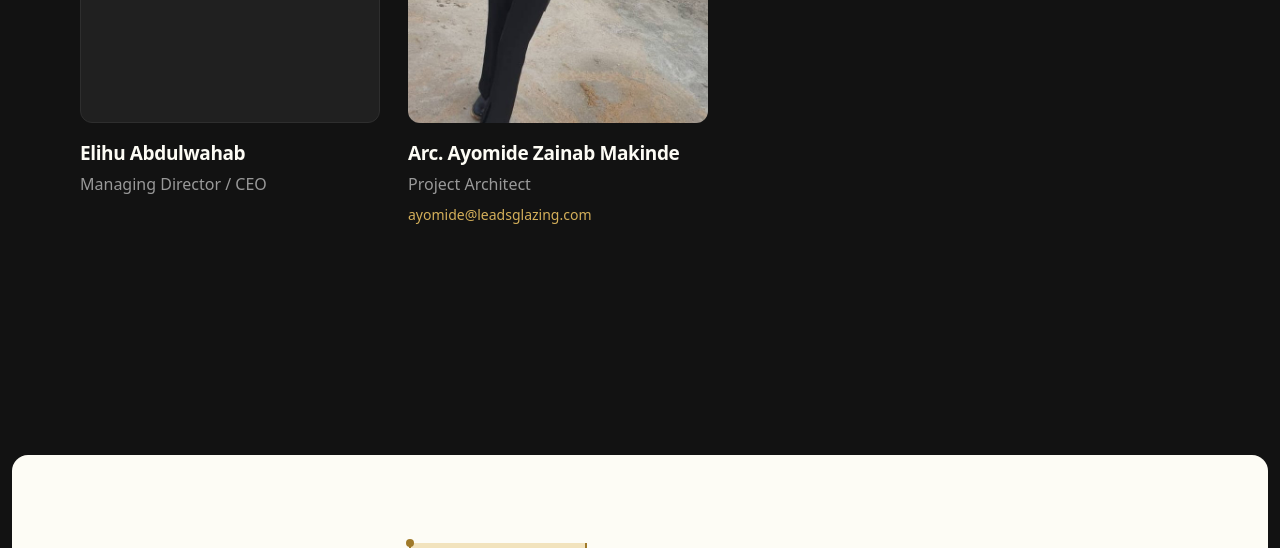
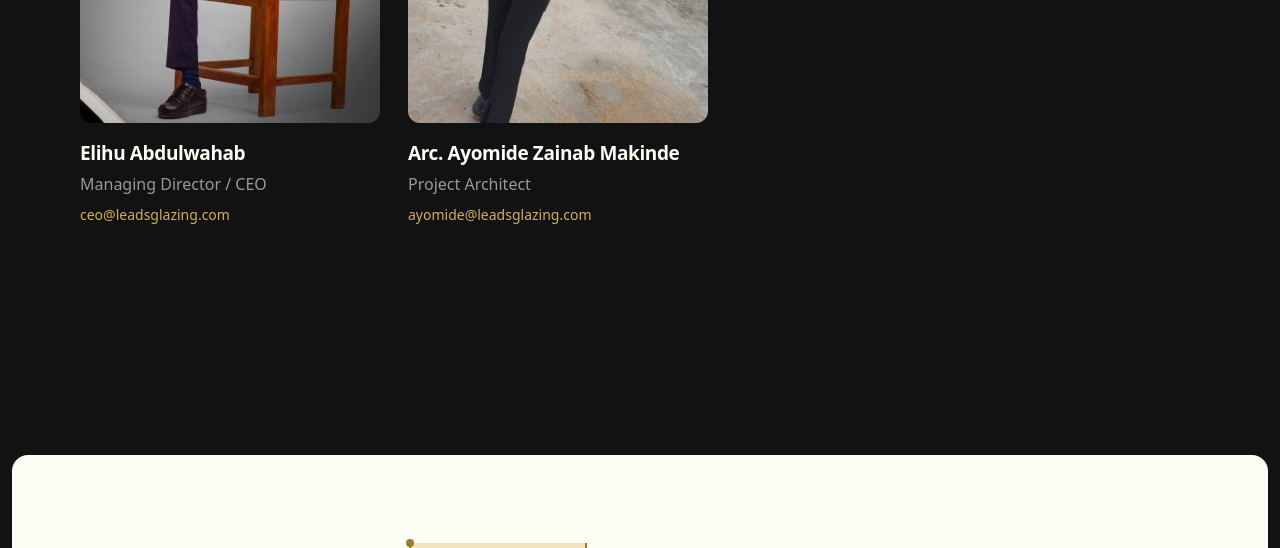
Before and after one commit to abdulfatahfez/leadsglazing-website, an Astro site: page /about in a window 1280 px wide. Shown: the part 1881-2429 px from the top of the page. Built offline with nearby package versions, Linux system fonts and the light colour scheme; Astro itself is replaced by a stand-in of ours.

Commit message:
Add CEO photo to the team section
Co-Authored-By: Claude Opus 5.5 <noreply@anthropic.com>
Claude-Session: https://claude.ai/code/session_015YEuxWizQwwFV99xNqtJLk

```diff
--- a/src/data/site.js
+++ b/src/data/site.js
@@ -108,7 +108,7 @@ export const projects = [
 
 // Team shown on the About page. Add a person here with a photo in public/images/ (4:5 portrait).
 export const team = [
-  { name: "Elihu Abdulwahab", role: "Managing Director / CEO", image: "" },
+  { name: "Elihu Abdulwahab", role: "Managing Director / CEO", image: "/images/team-elihu.jpg", email: "ceo@leadsglazing.com" },
   { name: "Arc. Ayomide Zainab Makinde", role: "Project Architect", image: "/images/team-ayomide.jpg", email: "ayomide@leadsglazing.com" },
 ];
 
```
Also changed, not shown: public/images/team-elihu.jpg (added).
